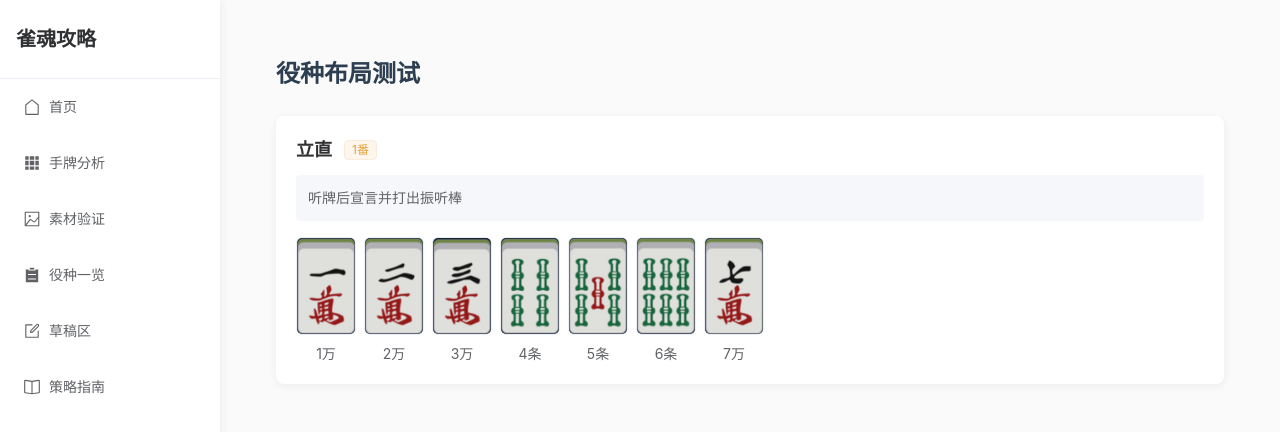
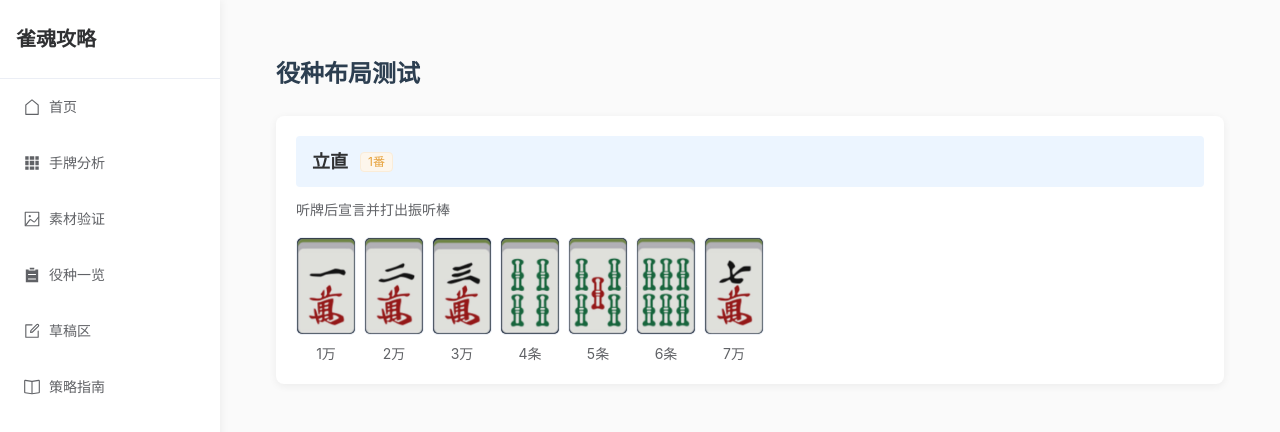
Before and after one commit to ThymeD/learnMajSoul, a Vue app: page /draft/yaku-layout-test in a window 1280 px wide. Shown: the top 432 px of the page. Built offline with nearby package versions, Linux system fonts and the light colour scheme.

Commit message:
优化役种布局：名称加背景，中间文本去背景

```diff
--- a/src/views/draft/YakuLayoutTest.vue
+++ b/src/views/draft/YakuLayoutTest.vue
@@ -61,6 +61,9 @@ const yakuList = [
   align-items: center;
   gap: 12px;
   margin-bottom: 12px;
+  background: #ecf5ff;
+  padding: 12px 16px;
+  border-radius: 4px;
 }
 
 .yaku-name {
@@ -74,9 +77,6 @@ const yakuList = [
   color: #606266;
   line-height: 1.6;
   margin-bottom: 16px;
-  padding: 12px;
-  background: #f5f7fa;
-  border-radius: 4px;
 }
 
 .yaku-bottom {
```
